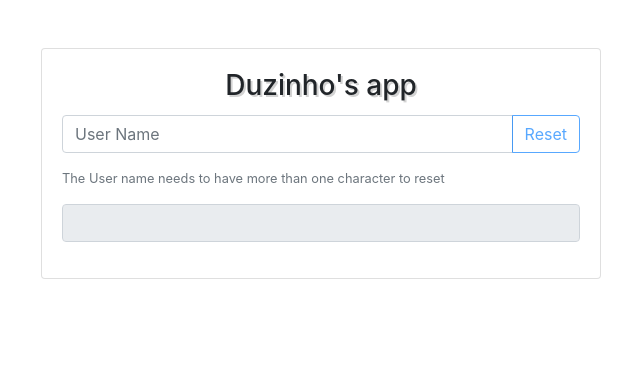
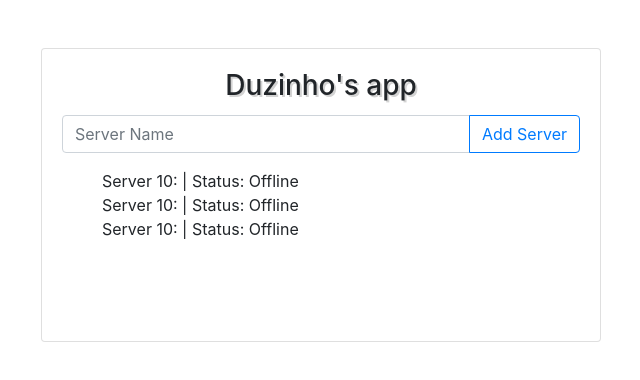
Before and after one commit to du-almeidalima/angular-course, an Angular app: page / in a window 1280 px wide. Shown: the top 380 px of the page, without its empty margins (319-959 px from the left). Built offline with nearby package versions, Linux system fonts and the light colour scheme.

Commit message:
Using ngIf to Output Data Conditionally

```diff
--- a/src/app/app.component.html
+++ b/src/app/app.component.html
@@ -3,7 +3,7 @@
   <div class="card mt-5 mx-auto" style="width: 35rem;">
     <div class="card-body">
       <h3 class="card-title text-center"> {{name}} </h3>
-       <p class="card-text"> <app-user></app-user> </p>
+       <p class="card-text"> <app-servers></app-servers> </p>
         <div class="app-servers"></div>
     </div>
   </div>
--- a/src/app/app.module.ts
+++ b/src/app/app.module.ts
@@ -5,14 +5,12 @@ import {FormsModule} from '@angular/forms';
 import {AppComponent} from './app.component';
 import {ServerComponent} from './server/server.component';
 import {ServersComponent} from './servers/servers.component';
-import {UserComponent} from './user/user.component';
 
 @NgModule({
   declarations: [
     AppComponent,
     ServerComponent,
-    ServersComponent,
-    UserComponent
+    ServersComponent
   ],
   imports: [
     BrowserModule,
--- a/src/app/servers/servers.component.html
+++ b/src/app/servers/servers.component.html
@@ -1,11 +1,4 @@
 <div class="row">
-<!--  <div class="col-12 mb-5">-->
-<!--    <ul>-->
-<!--      <app-server></app-server>-->
-<!--      <app-server></app-server>-->
-<!--      <app-server></app-server>-->
-<!--    </ul>-->
-<!--  </div>-->
   <div class="col-12">
     <div class="input-group mb-3">
     <!-- <input type="text" class="form-control" id="server-name" placeholder="Server Name" (input)="onUpdateServerName($event)"> <- Using Event Binding and then displaying the data using String Interpolation -->
@@ -18,12 +11,38 @@
     </div>
   </div>
 
-  <div class="col-12 mt-3"><p class="lead">{{ serverCreationStatus }}</p></div>
+    <!--  <div class="col-12 mt-3"><p class="lead">{{ serverCreationStatus }}</p></div> <-- This now will be taken care by the Structural directive "ngIf" -->
+
+  <div class="col-12 mt-3" *ngIf="serverCreated"><p class="lead">{{ serverCreationStatus }}</p></div> <!-- The " * " is required because it is a structural directive-->
+  <div class="col-12 mb-5">
+    <ul>
+      <app-server></app-server>
+      <app-server></app-server>
+      <app-server></app-server>
+    </ul>
+  </div>
 </div>
 
 <!--
- Two-Way Data Binding: Basically a join of String Interpolation / Data Binding with Event Binding
- - Syntax: [(ngModel)]= "[component attribute]"
- - This will trigger on the input event and update the value of "serverName" in our component automatically
- - Note: Using the String Interpolation / Data Binding will not update the value on template automatically
+  Directives: At a high level, directives are markers on a DOM element (such as an attribute, element name, comment or CSS class)
+  that tell AngularJS's HTML compiler ($compile) to attach a specified behavior to that DOM element (e.g. via event listeners)
+  or even to transform the DOM element and its children.
+
+  AngularJS comes with a set of these directives built-in, like ngBind, ngModel, and ngClass. Much like you create controllers and services,
+  you can create your own directives for AngularJS to use. When AngularJS bootstraps your application,
+  the HTML compiler traverses the DOM matching directives against the DOM elements.
+
+
+
+  There are three kinds of directives in Angular:
+
+    1) Components—directives with a template.
+    2) Structural directives—change the DOM layout by adding and removing DOM elements.
+    3) Attribute directives—change the appearance or behavior of an element, component, or another directive.
+
+    Components are the most common of the three directives. You saw a component for the first time in the Getting Started tutorial.
+
+    Structural Directives change the structure of the view. Two examples are NgFor and NgIf. Learn about them in the Structural Directives guide.
+
+    Attribute directives are used as attributes of elements. The built-in NgStyle directive in the Template Syntax guide, for example, can change several element styles at the same time.
 -->
--- a/src/app/servers/servers.component.ts
+++ b/src/app/servers/servers.component.ts
@@ -10,8 +10,11 @@ export class ServersComponent implements OnInit {
   public allowServers = false;
   public serverCreationStatus = 'No server was created';
   public serverName: string;
+  public serverCreated: boolean;
 
   constructor() {
+    this.serverCreated = false;
+
     setTimeout(() => {
       this.allowServers = true;
     }, 4000);
@@ -21,6 +24,7 @@ export class ServersComponent implements OnInit {
   }
 
   onCreateServer() {
+    this.serverCreated = true;
     this.serverCreationStatus = `Server: ${this.serverName} was created!`;
   }
 
@@ -28,11 +32,3 @@ export class ServersComponent implements OnInit {
     this.serverName = (event.target as HTMLInputElement).value;
   }
 }
-
-/**
- * We can pass a "event" just like JavaScript, but since TypeScript a typed "language" we need to specify which element this even will be.
- * We can do it by "casting" the event to a element (<HTMLInputElement>event.target).value
- * Or We can assert it as shown above
- *
- * Read more of Assertions and Casting on https://basarat.gitbooks.io/typescript/docs/types/type-assertion.html
- */
--- a/src/app/user/user.component.html
+++ /dev/null
@@ -1,19 +0,0 @@
-<div class="row">
-
-  <div class="col-12">
-    <div class="input-group mb-3">
-      <!-- <input type="text" class="form-control" id="server-name" placeholder="Server Name" (input)="onUpdateServerName($event)"> <- Using Event Binding and then displaying the data using String Interpolation -->
-      <input type="text" class="form-control" id="server-name" aria-describedby="userHelp" placeholder="User Name" [(ngModel)]="name" (input)="onUserInput($event)">
-      <div class="input-group-append">
-        <button class="btn btn-outline-primary btn-block" [disabled]="!resetStatusBtn" (click)="onResetButtonClick()" >Reset</button>
-      </div>
-    </div>
-    <small id="userHelp" class="form-text text-muted">The User name needs to have more than one character to reset</small>
-  </div>
-
-  <div class="col-12 mt-3">
-    <fieldset disabled>
-      <input class="form-control" type="text" [placeholder]="name">
-    </fieldset>
-  </div>
-</div>
--- a/src/app/user/user.component.ts
+++ /dev/null
@@ -1,28 +0,0 @@
-import {Component} from '@angular/core';
-
-@Component({
-  selector: 'app-user',
-  templateUrl: './user.component.html'
-})
-export class UserComponent {
-
-  public resetStatusBtn: boolean;
-  public name: string;
-
-  constructor() {
-    this.name = '';
-    this.resetStatusBtn = false;
-  }
-
-  public onUserInput(event: Event) {
-    const value = (event.target as HTMLInputElement).value;
-
-    console.log(value.length);
-    value.length > 0 ? this.resetStatusBtn = true : this.resetStatusBtn = false;
-  }
-
-  public onResetButtonClick() {
-    this.name = '';
-    this.resetStatusBtn = false;
-  }
-}
```
